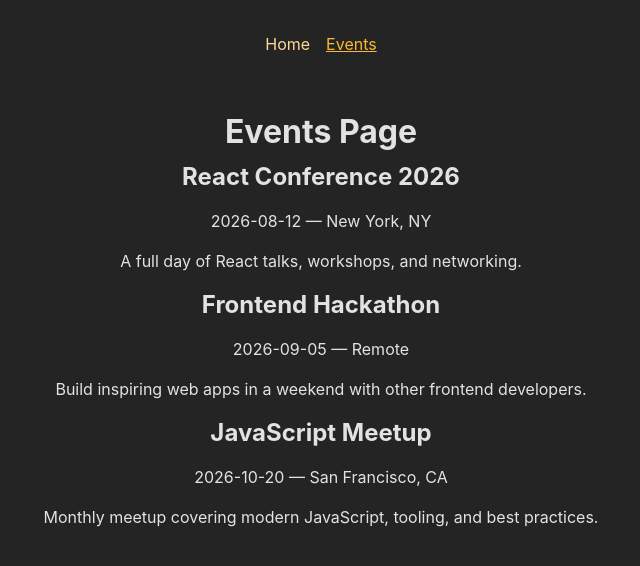
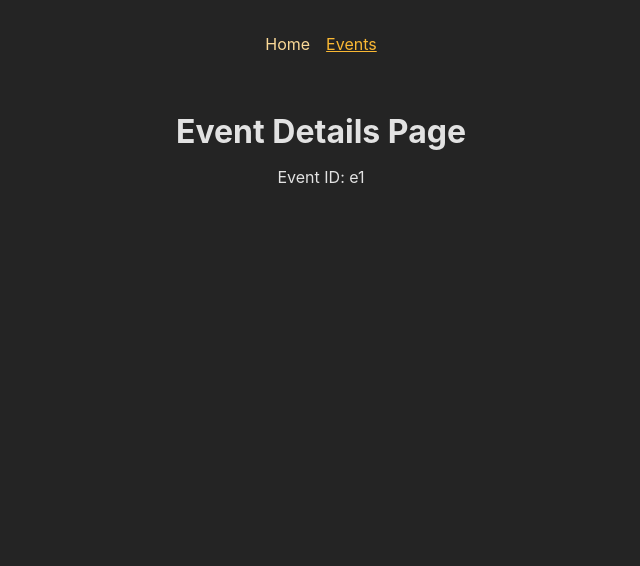
Before and after one commit to iffi47/react-router, a React (Create React App) app in the folder frontend/: page /events/e1 in a window 1280 px wide. Shown: the top 566 px of the page, without its empty margins (319-959 px from the left). Built offline with nearby package versions, Linux system fonts and the light colour scheme.

Commit message:
Enhance event detail and listing functionality with routing and dynamic event ID display

```diff
--- a/frontend/src/pages/EventDetailPage.js
+++ b/frontend/src/pages/EventDetailPage.js
@@ -1,7 +1,11 @@
+import { useParams } from "react-router-dom";
+
 export default function EventDetailPage() {
-  return(
-    <>
-      <h1>Events Details Page</h1>
-    </>
-  )
+ const params = useParams();
+ return (
+  <>
+   <h1>Event Details Page</h1>
+   <p>Event ID: {params.id}</p>
+  </>
+ );
 }
--- a/frontend/src/pages/EventsPage.js
+++ b/frontend/src/pages/EventsPage.js
@@ -1,3 +1,5 @@
+import { Link } from "react-router-dom";
+
 const DUMMY_EVENTS = [
  {
   id: "e1",
@@ -31,7 +33,9 @@ export default function EventsPage() {
    <ul>
     {DUMMY_EVENTS.map((event) => (
      <li key={event.id}>
-      <h2>{event.title}</h2>
+      <Link to={`/events/${event.id}`}>
+       <h2>{event.title}</h2>
+      </Link>
       <p>
        {event.date} — {event.location}
       </p>
--- a/frontend/src/routes/index.js
+++ b/frontend/src/routes/index.js
@@ -13,16 +13,11 @@ export const router = createBrowserRouter([
   element: <RootLayout />,
   errorElement: <Error />,
   children: [
-   { path: "", element: <HomePage /> },
-   {
-    path: "/events",
-    element: <EventsPage />,
-    children: [
-     { path: ":id", element: <EventDetailPage /> },
-     { path: "new", element: <NewEventPage /> },
-     { path: ":id/edit", element: <EditEvent /> },
-    ],
-   },
+   { index: true, element: <HomePage /> },
+   { path: "/events", element: <EventsPage /> },
+   { path: "/events/:id", element: <EventDetailPage /> },
+   { path: "/events/new", element: <NewEventPage /> },
+   { path: "/events/:id/edit", element: <EditEvent /> },
   ],
  },
 ]);
```
